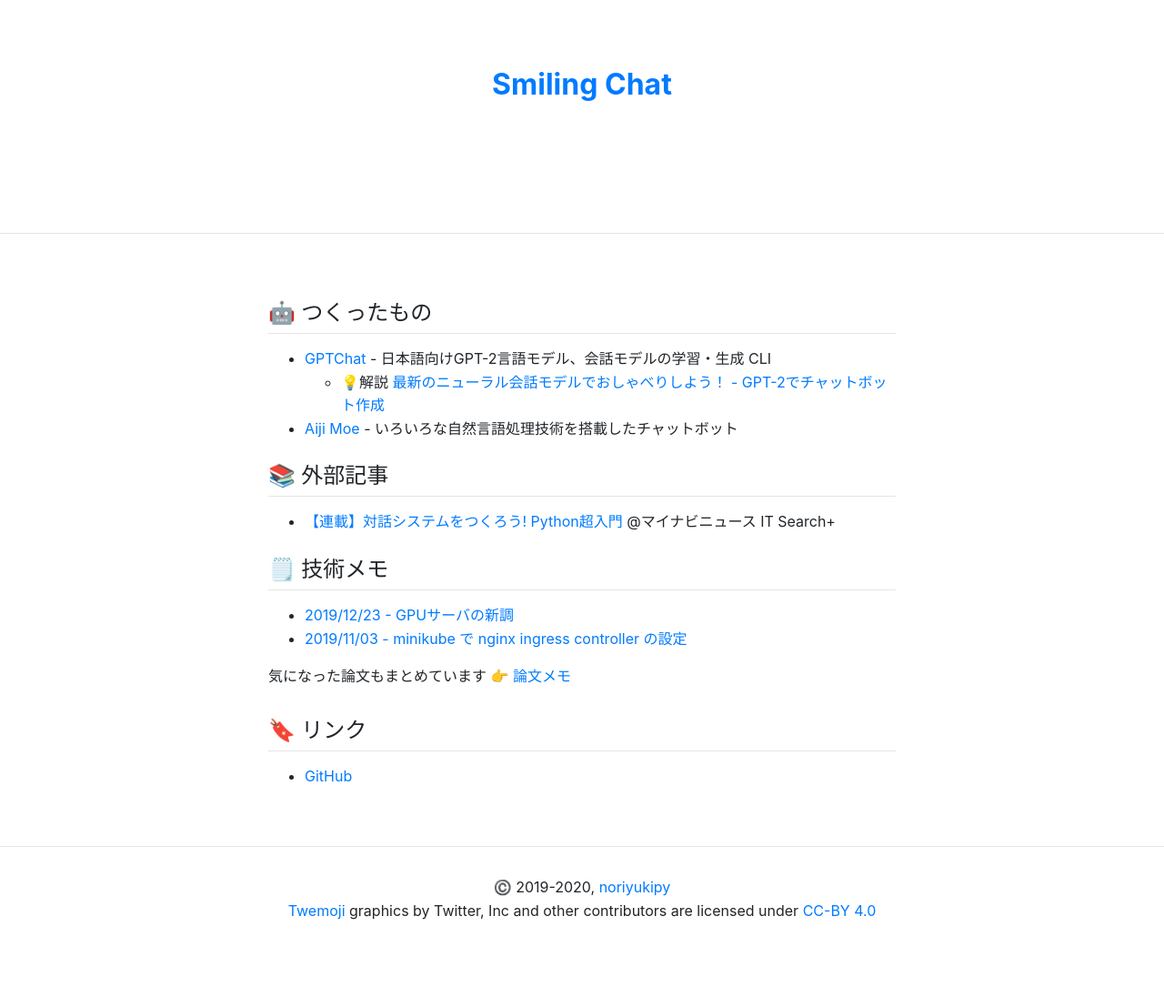
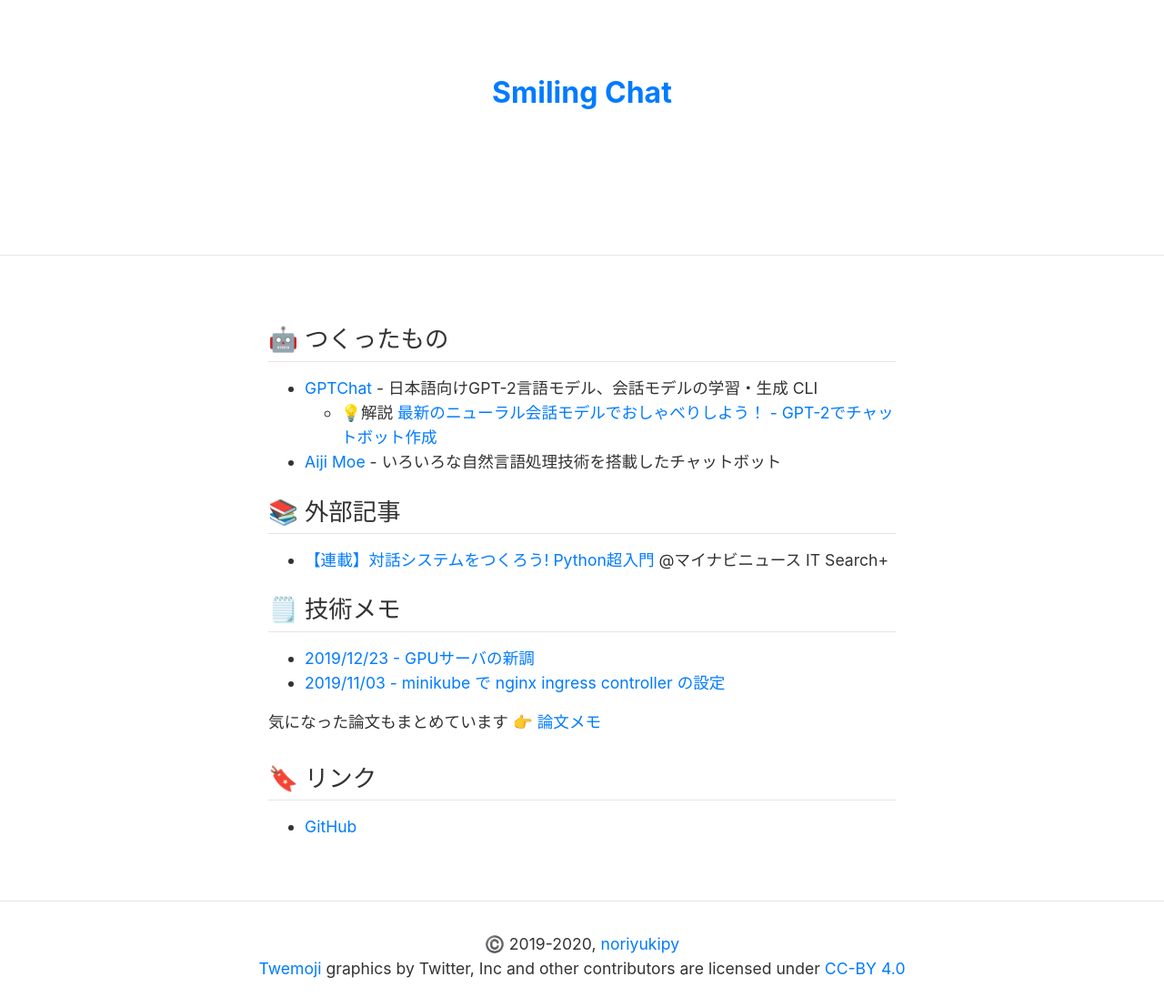
Before and after one commit to noriyukipy/blog, a Jekyll site: the page built from README.md, in a window 1280 px wide. Shown: the whole page at 91% size. Built offline with Jekyll 4.4.1, drawn with Linux system fonts in a browser that asks for light colours; our own code applies the rules of GitHub Pages for plain Markdown files; before the commit the page ends 1030 px from its top, so only the background shows below that.

Commit message:
Modify font css

```diff
--- a/assets/css/main.css
+++ b/assets/css/main.css
@@ -1,9 +1,8 @@
 body {
-    /*
-    color: rgb(78, 44, 1);
-    */
+    color: #333;
     font-family: -apple-system, BlinkMacSystemFont, "Helvetica Neue", YuGothic, "ヒラギノ角ゴ ProN W3", Hiragino Kaku Gothic ProN, Arial, "メイリオ", Meiryo, sans-serif;
-    line-height: 1.6rem;
+    line-height: 1.7rem;
+    font-size: 1.1rem;
 }
 
 @media (min-width: 992px) {
```
